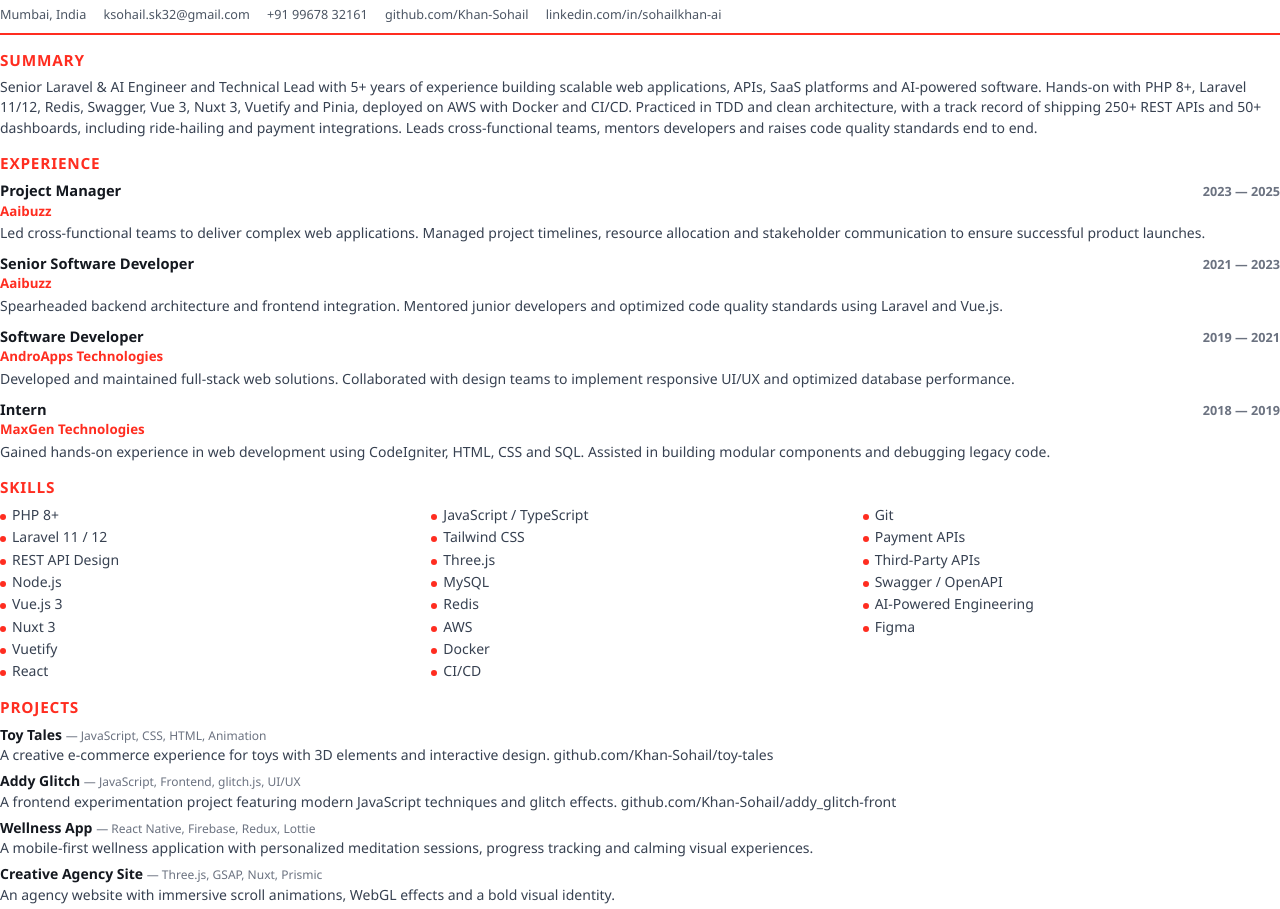
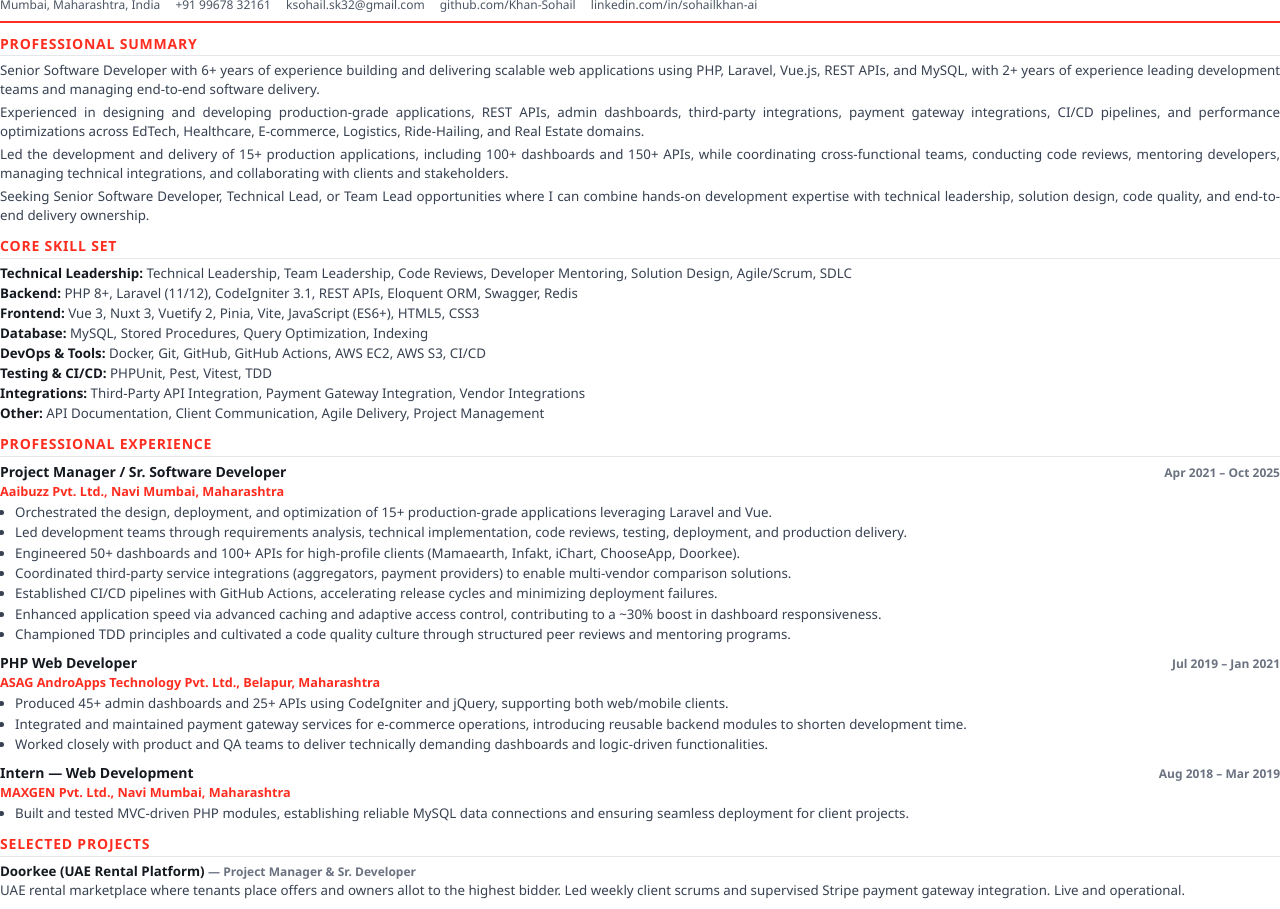
Before and after one commit to Khan-Sohail/my-portfolio, a plain HTML site: page assets/resume.html in a window 1280 px wide. Shown: the part 74-983 px from the top of the page. Drawn offline with Linux system fonts and the light colour scheme.

Commit message:
Replace resume with updated ATS-friendly version (real experience, projects, certifications, education)

```diff
--- a/assets/resume.html
+++ b/assets/resume.html
@@ -6,7 +6,7 @@
     <style>
       @page {
         size: A4;
-        margin: 14mm 14mm 16mm 14mm;
+        margin: 13mm 14mm 15mm 14mm;
       }
       * {
         margin: 0;
@@ -15,48 +15,52 @@
       }
       body {
         font-family: "Segoe UI", Arial, sans-serif;
-        font-size: 10.5pt;
-        line-height: 1.45;
+        font-size: 10pt;
+        line-height: 1.42;
         color: #1f2430;
       }
       .header {
         border-bottom: 2.5px solid #ff2d20;
-        padding-bottom: 10px;
-        margin-bottom: 14px;
+        padding-bottom: 8px;
+        margin-bottom: 10px;
       }
       .name {
-        font-size: 24pt;
+        font-size: 22pt;
         font-weight: 700;
         letter-spacing: -0.5px;
         color: #14181f;
       }
       .role {
-        font-size: 11.5pt;
+        font-size: 10.5pt;
         font-weight: 600;
         color: #ff2d20;
         margin-top: 2px;
       }
       .contact {
-        margin-top: 8px;
-        font-size: 9.5pt;
+        margin-top: 6px;
+        font-size: 9pt;
         color: #4b5563;
       }
       .contact span {
-        margin-right: 14px;
+        margin-right: 12px;
       }
       h2 {
-        font-size: 11.5pt;
+        font-size: 10.5pt;
         font-weight: 700;
         text-transform: uppercase;
         letter-spacing: 0.8px;
         color: #ff2d20;
-        margin: 14px 0 6px;
+        border-bottom: 1px solid #e5e7eb;
+        margin: 11px 0 5px;
+        padding-bottom: 2px;
       }
       .summary {
         color: #374151;
+        text-align: justify;
       }
       .job {
-        margin-bottom: 10px;
+        margin-bottom: 9px;
+        page-break-inside: avoid;
       }
       .job-head {
         display: flex;
@@ -65,48 +69,46 @@
       }
       .job-title {
         font-weight: 700;
-        font-size: 11pt;
+        font-size: 10.5pt;
         color: #14181f;
       }
       .job-meta {
-        font-size: 9.5pt;
+        font-size: 9pt;
         color: #6b7280;
         font-weight: 600;
+        white-space: nowrap;
       }
       .job-company {
         font-weight: 600;
         color: #ff2d20;
-        font-size: 10pt;
+        font-size: 9.5pt;
       }
       .job p {
         color: #374151;
-        margin-top: 2px;
+        margin-top: 1px;
       }
       .job ul {
-        margin: 4px 0 0 16px;
+        margin: 3px 0 0 15px;
         color: #374151;
       }
+      .job li {
+        margin-bottom: 1.5px;
+        text-align: justify;
+      }
       .skills-list {
-        columns: 3;
         list-style: none;
-        margin-top: 2px;
       }
       .skills-list li {
-        break-inside: avoid;
-        padding: 1px 0;
+        padding: 0.5px 0;
         color: #374151;
       }
-      .skills-list li::before {
-        content: "";
-        display: inline-block;
-        width: 6px;
-        height: 6px;
-        background: #ff2d20;
-        border-radius: 50%;
-        margin-right: 6px;
+      .skills-cat {
+        font-weight: 700;
+        color: #14181f;
       }
       .project {
-        margin-bottom: 6px;
+        margin-bottom: 7px;
+        page-break-inside: avoid;
       }
       .project-name {
         font-weight: 700;
@@ -115,155 +117,287 @@
       .project-tag {
         font-size: 9pt;
         color: #6b7280;
+        font-weight: 600;
       }
-      .project p {
+      .project p,
+      .project ul {
+        color: #374151;
+        margin-top: 1px;
+      }
+      .project ul {
+        margin: 2px 0 0 15px;
+      }
+      .cert-list,
+      .soft-list {
+        margin-left: 15px;
+        color: #374151;
+      }
+      .edu {
         color: #374151;
       }
       a {
         color: #374151;
         text-decoration: none;
       }
-      .footnote {
-        margin-top: 14px;
-        font-size: 8.5pt;
-        color: #9ca3af;
-      }
     </style>
   </head>
   <body>
     <div class="header">
       <div class="name">Sohail Khan</div>
-      <div class="role">Senior Laravel &amp; AI Engineer | Technical Lead | Full-Stack Developer</div>
+      <div class="role">
+        Senior Software Developer | Laravel &amp; Vue.js | Technical Leadership |
+        REST APIs | System Design | CI/CD | Agile Delivery
+      </div>
       <div class="contact">
-        <span>Mumbai, India</span>
+        <span>Mumbai, Maharashtra, India</span>
+        <span>+91 99678 32161</span>
         <span>ksohail.sk32@gmail.com</span>
-        <span>+91 99678 32161</span>
         <span>github.com/Khan-Sohail</span>
         <span>linkedin.com/in/sohailkhan-ai</span>
       </div>
     </div>
 
-    <h2>Summary</h2>
+    <h2>Professional Summary</h2>
     <p class="summary">
-      Senior Laravel &amp; AI Engineer and Technical Lead with 5+ years of
-      experience building scalable web applications, APIs, SaaS platforms and
-      AI-powered software. Hands-on with PHP 8+, Laravel 11/12, Redis, Swagger,
-      Vue 3, Nuxt 3, Vuetify and Pinia, deployed on AWS with Docker and CI/CD.
-      Practiced in TDD and clean architecture, with a track record of shipping
-      250+ REST APIs and 50+ dashboards, including ride-hailing and payment
-      integrations. Leads cross-functional teams, mentors developers and raises
-      code quality standards end to end.
+      Senior Software Developer with 6+ years of experience building and
+      delivering scalable web applications using PHP, Laravel, Vue.js, REST
+      APIs, and MySQL, with 2+ years of experience leading development teams
+      and managing end-to-end software delivery.
+    </p>
+    <p class="summary" style="margin-top: 4px">
+      Experienced in designing and developing production-grade applications,
+      REST APIs, admin dashboards, third-party integrations, payment gateway
+      integrations, CI/CD pipelines, and performance optimizations across
+      EdTech, Healthcare, E-commerce, Logistics, Ride-Hailing, and Real Estate
+      domains.
+    </p>
+    <p class="summary" style="margin-top: 4px">
+      Led the development and delivery of 15+ production applications,
+      including 100+ dashboards and 150+ APIs, while coordinating
+      cross-functional teams, conducting code reviews, mentoring developers,
+      managing technical integrations, and collaborating with clients and
+      stakeholders.
+    </p>
+    <p class="summary" style="margin-top: 4px">
+      Seeking Senior Software Developer, Technical Lead, or Team Lead
+      opportunities where I can combine hands-on development expertise with
+      technical leadership, solution design, code quality, and end-to-end
+      delivery ownership.
     </p>
 
-    <h2>Experience</h2>
+    <h2>Core Skill Set</h2>
+    <ul class="skills-list">
+      <li>
+        <span class="skills-cat">Technical Leadership:</span> Technical
+        Leadership, Team Leadership, Code Reviews, Developer Mentoring,
+        Solution Design, Agile/Scrum, SDLC
+      </li>
+      <li>
+        <span class="skills-cat">Backend:</span> PHP 8+, Laravel (11/12),
+        CodeIgniter 3.1, REST APIs, Eloquent ORM, Swagger, Redis
+      </li>
+      <li>
+        <span class="skills-cat">Frontend:</span> Vue 3, Nuxt 3, Vuetify 2,
+        Pinia, Vite, JavaScript (ES6+), HTML5, CSS3
+      </li>
+      <li>
+        <span class="skills-cat">Database:</span> MySQL, Stored Procedures,
+        Query Optimization, Indexing
+      </li>
+      <li>
+        <span class="skills-cat">DevOps &amp; Tools:</span> Docker, Git,
+        GitHub, GitHub Actions, AWS EC2, AWS S3, CI/CD
+      </li>
+      <li>
+        <span class="skills-cat">Testing &amp; CI/CD:</span> PHPUnit, Pest,
+        Vitest, TDD
+      </li>
+      <li>
+        <span class="skills-cat">Integrations:</span> Third-Party API
+        Integration, Payment Gateway Integration, Vendor Integrations
+      </li>
+      <li>
+        <span class="skills-cat">Other:</span> API Documentation, Client
+        Communication, Agile Delivery, Project Management
+      </li>
+    </ul>
+
+    <h2>Professional Experience</h2>
     <div class="job">
       <div class="job-head">
-        <div class="job-title">Project Manager</div>
-        <div class="job-meta">2023 — 2025</div>
+        <div class="job-title">Project Manager / Sr. Software Developer</div>
+        <div class="job-meta">Apr 2021 – Oct 2025</div>
       </div>
-      <div class="job-company">Aaibuzz</div>
-      <p>
-        Led cross-functional teams to deliver complex web applications. Managed
-        project timelines, resource allocation and stakeholder communication to
-        ensure successful product launches.
-      </p>
+      <div class="job-company">Aaibuzz Pvt. Ltd., Navi Mumbai, Maharashtra</div>
+      <ul>
+        <li>
+          Orchestrated the design, deployment, and optimization of 15+
+          production-grade applications leveraging Laravel and Vue.
+        </li>
+        <li>
+          Led development teams through requirements analysis, technical
+          implementation, code reviews, testing, deployment, and production
+          delivery.
+        </li>
+        <li>
+          Engineered 50+ dashboards and 100+ APIs for high-profile clients
+          (Mamaearth, Infakt, iChart, ChooseApp, Doorkee).
+        </li>
+        <li>
+          Coordinated third-party service integrations (aggregators, payment
+          providers) to enable multi-vendor comparison solutions.
+        </li>
+        <li>
+          Established CI/CD pipelines with GitHub Actions, accelerating release
+          cycles and minimizing deployment failures.
+        </li>
+        <li>
+          Enhanced application speed via advanced caching and adaptive access
+          control, contributing to a ~30% boost in dashboard responsiveness.
+        </li>
+        <li>
+          Championed TDD principles and cultivated a code quality culture
+          through structured peer reviews and mentoring programs.
+        </li>
+      </ul>
     </div>
     <div class="job">
       <div class="job-head">
-        <div class="job-title">Senior Software Developer</div>
-        <div class="job-meta">2021 — 2023</div>
+        <div class="job-title">PHP Web Developer</div>
+        <div class="job-meta">Jul 2019 – Jan 2021</div>
       </div>
-      <div class="job-company">Aaibuzz</div>
-      <p>
-        Spearheaded backend architecture and frontend integration. Mentored
-        junior developers and optimized code quality standards using Laravel and
-        Vue.js.
-      </p>
+      <div class="job-company">
+        ASAG AndroApps Technology Pvt. Ltd., Belapur, Maharashtra
+      </div>
+      <ul>
+        <li>
+          Produced 45+ admin dashboards and 25+ APIs using CodeIgniter and
+          jQuery, supporting both web/mobile clients.
+        </li>
+        <li>
+          Integrated and maintained payment gateway services for e-commerce
+          operations, introducing reusable backend modules to shorten
+          development time.
+        </li>
+        <li>
+          Worked closely with product and QA teams to deliver technically
+          demanding dashboards and logic-driven functionalities.
+        </li>
+      </ul>
     </div>
     <div class="job">
       <div class="job-head">
-        <div class="job-title">Software Developer</div>
-        <div class="job-meta">2019 — 2021</div>
+        <div class="job-title">Intern — Web Development</div>
+        <div class="job-meta">Aug 2018 – Mar 2019</div>
       </div>
-      <div class="job-company">AndroApps Technologies</div>
+      <div class="job-company">MAXGEN Pvt. Ltd., Navi Mumbai, Maharashtra</div>
+      <ul>
+        <li>
+          Built and tested MVC-driven PHP modules, establishing reliable MySQL
+          data connections and ensuring seamless deployment for client
+          projects.
+        </li>
+      </ul>
+    </div>
+
+    <h2>Selected Projects</h2>
+    <div class="project">
+      <span class="project-name">Doorkee (UAE Rental Platform)</span>
+      <span class="project-tag"> — Project Manager &amp; Sr. Developer</span>
       <p>
-        Developed and maintained full-stack web solutions. Collaborated with
-        design teams to implement responsive UI/UX and optimized database
-        performance.
+        UAE rental marketplace where tenants place offers and owners allot to
+        the highest bidder. Led weekly client scrums and supervised Stripe
+        payment gateway integration. Live and operational.
       </p>
     </div>
-    <div class="job">
-      <div class="job-head">
-        <div class="job-title">Intern</div>
-        <div class="job-meta">2018 — 2019</div>
-      </div>
-      <div class="job-company">MaxGen Technologies</div>
+    <div class="project">
+      <span class="project-name">Pet Walkie (Pet Walking Service Platform)</span>
+      <span class="project-tag"> — Project Manager &amp; Sr. Developer</span>
       <p>
-        Gained hands-on experience in web development using CodeIgniter, HTML,
-        CSS and SQL. Assisted in building modular components and debugging
-        legacy code.
+        Pet-walking service platform where users can purchase multi-day walking
+        plans, schedule walk requests, and get matched to the nearest service
+        franchisee. Directed product workflow design: payment capture → address
+        collection → nearest-franchisee assignment → date-range slot scheduling
+        → franchisee task pipeline. Supervised franchisee dashboard
+        implementation, coordinated backlog priorities with stakeholders, and
+        ensured smooth operational handover and live deployment.
+      </p>
+    </div>
+    <div class="project">
+      <span class="project-name">ChooseApp (Ride-Hailing Aggregator)</span>
+      <span class="project-tag"> — Project Manager</span>
+      <p>
+        Live on Play Store &amp; App Store. Aggregates and compares fares from
+        Uber, Ola, Rapido and local aggregators (Cab Bazaar, Meru, Mega).
+        Managed daily Scrum calls, client demos, and vendor technical
+        integrations (all aggregator APIs integrated under my supervision).
+      </p>
+    </div>
+    <div class="project">
+      <span class="project-name">Infakt Learning Platform</span>
+      <span class="project-tag"> — Laravel + Vue + Swagger</span>
+      <p>
+        Education content &amp; assignment system with teacher workflows,
+        assignment grading, and analytics dashboards.
+      </p>
+    </div>
+    <div class="project">
+      <span class="project-name">Mamaearth PAN India Dashboard</span>
+      <span class="project-tag"> — Laravel + Vuetify</span>
+      <p>
+        Nationwide staff performance &amp; reporting dashboard with role-based
+        access and automated reports.
+      </p>
+    </div>
+    <div class="project">
+      <span class="project-name">iChart (Fast Freight PTE)</span>
+      <span class="project-tag"> — Laravel + Vue</span>
+      <p>
+        Freight invoicing and billing automation with complex financial logic
+        for shipping clients.
+      </p>
+    </div>
+    <div class="project">
+      <span class="project-name">Landbridge Ship Management (LBSM)</span>
+      <span class="project-tag"> — Laravel + Vue</span>
+      <p>
+        CMS for seafarer training and competency tracking with onboard/offshore
+        access.
       </p>
     </div>
 
-    <h2>Skills</h2>
-    <ul class="skills-list">
-      <li>PHP 8+</li>
-      <li>Laravel 11 / 12</li>
-      <li>REST API Design</li>
-      <li>Node.js</li>
-      <li>Vue.js 3</li>
-      <li>Nuxt 3</li>
-      <li>Vuetify</li>
-      <li>React</li>
-      <li>JavaScript / TypeScript</li>
-      <li>Tailwind CSS</li>
-      <li>Three.js</li>
-      <li>MySQL</li>
-      <li>Redis</li>
-      <li>AWS</li>
-      <li>Docker</li>
-      <li>CI/CD</li>
-      <li>Git</li>
-      <li>Payment APIs</li>
-      <li>Third-Party APIs</li>
-      <li>Swagger / OpenAPI</li>
-      <li>AI-Powered Engineering</li>
-      <li>Figma</li>
+    <h2>Certifications</h2>
+    <ul class="cert-list">
+      <li>PHP Certification — Maxgen Pvt. Ltd. (2019)</li>
+      <li>
+        GitHub Actions Workshop: Create CI/CD Pipelines to Automate, Build,
+        Test and Deploy — Microsoft Press
+      </li>
+      <li>Managing Team — Daisy Lovelace</li>
+      <li>AWS Certified Developer — Associate (In Progress)</li>
+      <li>Introduction to Generative AI — Google (2026)</li>
+      <li>Introduction to Large Language Models — Google (2026)</li>
+      <li>Introduction to Responsible AI — Google (2026)</li>
+      <li>Prompt Design in Vertex AI — Google (2026)</li>
+      <li>
+        Responsible AI: Applying AI Principles with Google Cloud — Google (2026)
+      </li>
+      <li>Deploy and Manage Applications on Google App Engine — Google (2026)</li>
+      <li>Build AI Agents with Enterprise Databases — Google (2026)</li>
+      <li>App Engine: 3 Ways Skill Badge — Google (2026)</li>
+      <li>Prompt Design in Vertex AI Skill Badge — Google (2026)</li>
     </ul>
 
-    <h2>Projects</h2>
-    <div class="project">
-      <span class="project-name">Toy Tales</span>
-      <span class="project-tag"> — JavaScript, CSS, HTML, Animation</span>
-      <p>
-        A creative e-commerce experience for toys with 3D elements and
-        interactive design. github.com/Khan-Sohail/toy-tales
-      </p>
-    </div>
-    <div class="project">
-      <span class="project-name">Addy Glitch</span>
-      <span class="project-tag"> — JavaScript, Frontend, glitch.js, UI/UX</span>
-      <p>
-        A frontend experimentation project featuring modern JavaScript
-        techniques and glitch effects. github.com/Khan-Sohail/addy_glitch-front
-      </p>
-    </div>
-    <div class="project">
-      <span class="project-name">Wellness App</span>
-      <span class="project-tag"> — React Native, Firebase, Redux, Lottie</span>
-      <p>A mobile-first wellness application with personalized meditation
-        sessions, progress tracking and calming visual experiences.</p>
-    </div>
-    <div class="project">
-      <span class="project-name">Creative Agency Site</span>
-      <span class="project-tag"> — Three.js, GSAP, Nuxt, Prismic</span>
-      <p>An agency website with immersive scroll animations, WebGL effects and
-        a bold visual identity.</p>
-    </div>
+    <h2>Education</h2>
+    <p class="edu">
+      B.Sc. Computer Science — N.G. Acharya &amp; D.K. Marathe College of Arts,
+      Mumbai
+    </p>
 
-    <p class="footnote">
-      Generated from the portfolio at khan-sohail.github.io/my-portfolio ·
-      education details available on request
+    <h2>Soft Skills</h2>
+    <p class="soft-list">
+      Leadership • Team Mentoring • Problem Solving • Agile Delivery • Client
+      Communication • Analytical Thinking
     </p>
   </body>
 </html>
```
Also changed, not shown: 1 other file.
